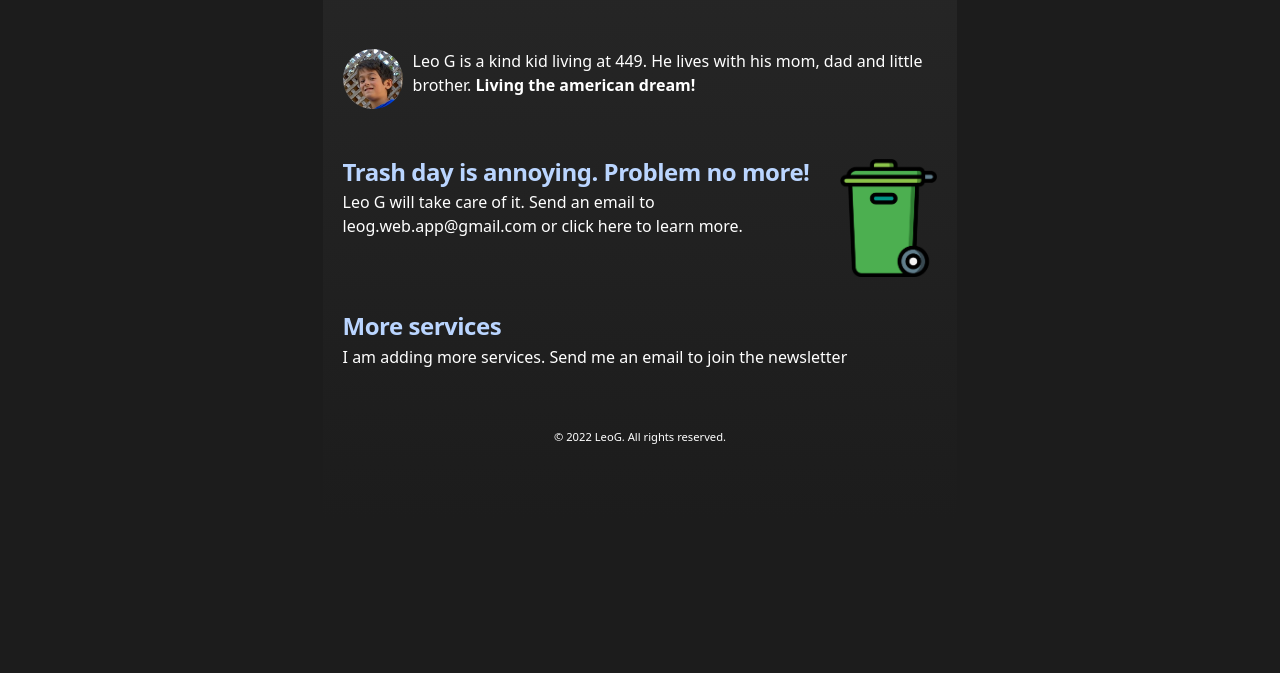
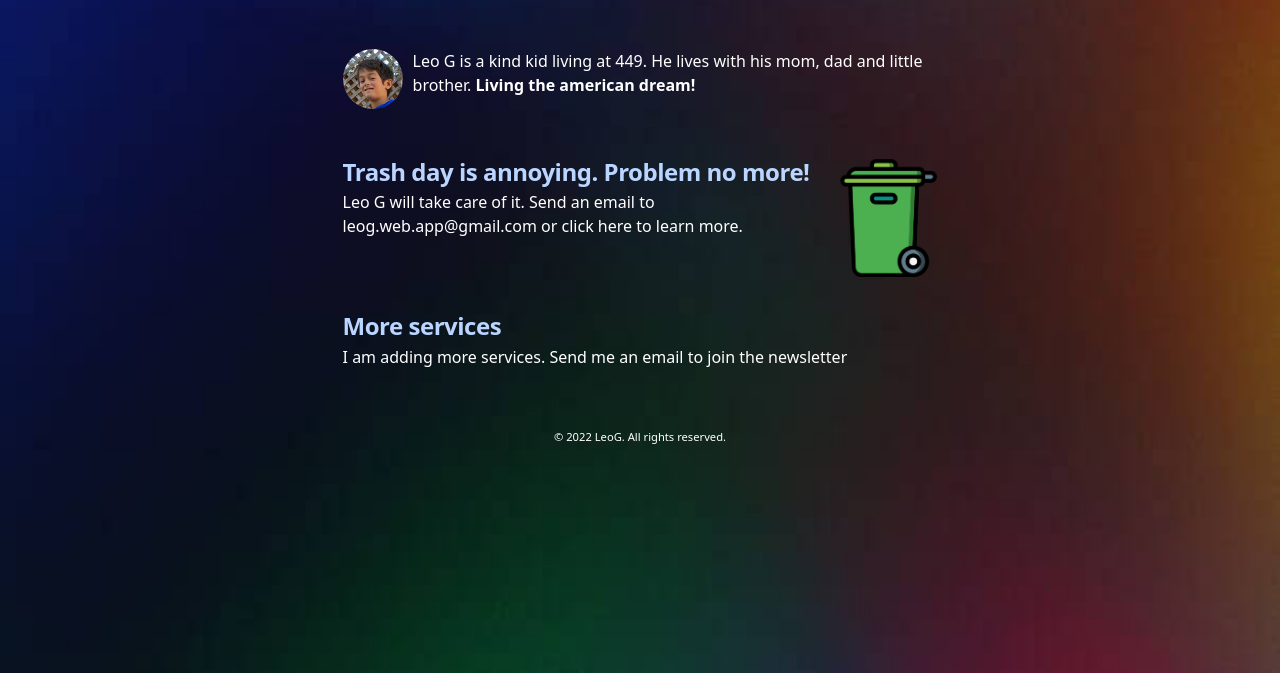
Before and after one commit to leogio449/leo-web, an Astro site: page / in a window 1280 px wide. Shown: the part 127-800 px from the top of the page. Built offline with nearby package versions, Linux system fonts and the light colour scheme; Astro itself is replaced by a stand-in of ours.

Commit message:
Update background

```diff
--- a/src/styles/global.css
+++ b/src/styles/global.css
@@ -5,7 +5,10 @@
  */
 
 html {
-  background-color: #1C1C1C;
+  /* background-color: #1C1C1C; */
+  background-image: url('/images/bg.jpg');
+  background-size: cover;
+  min-height: 100vh;
 }
 
 body {
@@ -16,8 +19,8 @@ body {
   padding: 20px;
   max-width: 65ch;
   text-align: left;
-  background-color: #1C1C1C;
-  background: linear-gradient(360deg, #1C1C1C 10%, #494949 360%);
+  /* background-color: #1C1C1C; */
+  /* background: linear-gradient(360deg, #1C1C1C 10%, #494949 360%); */
   word-wrap: break-word;
   overflow-wrap: break-word;
   line-height: 1.5;
```
Also changed, not shown: public/images/bg.jpg (added).
